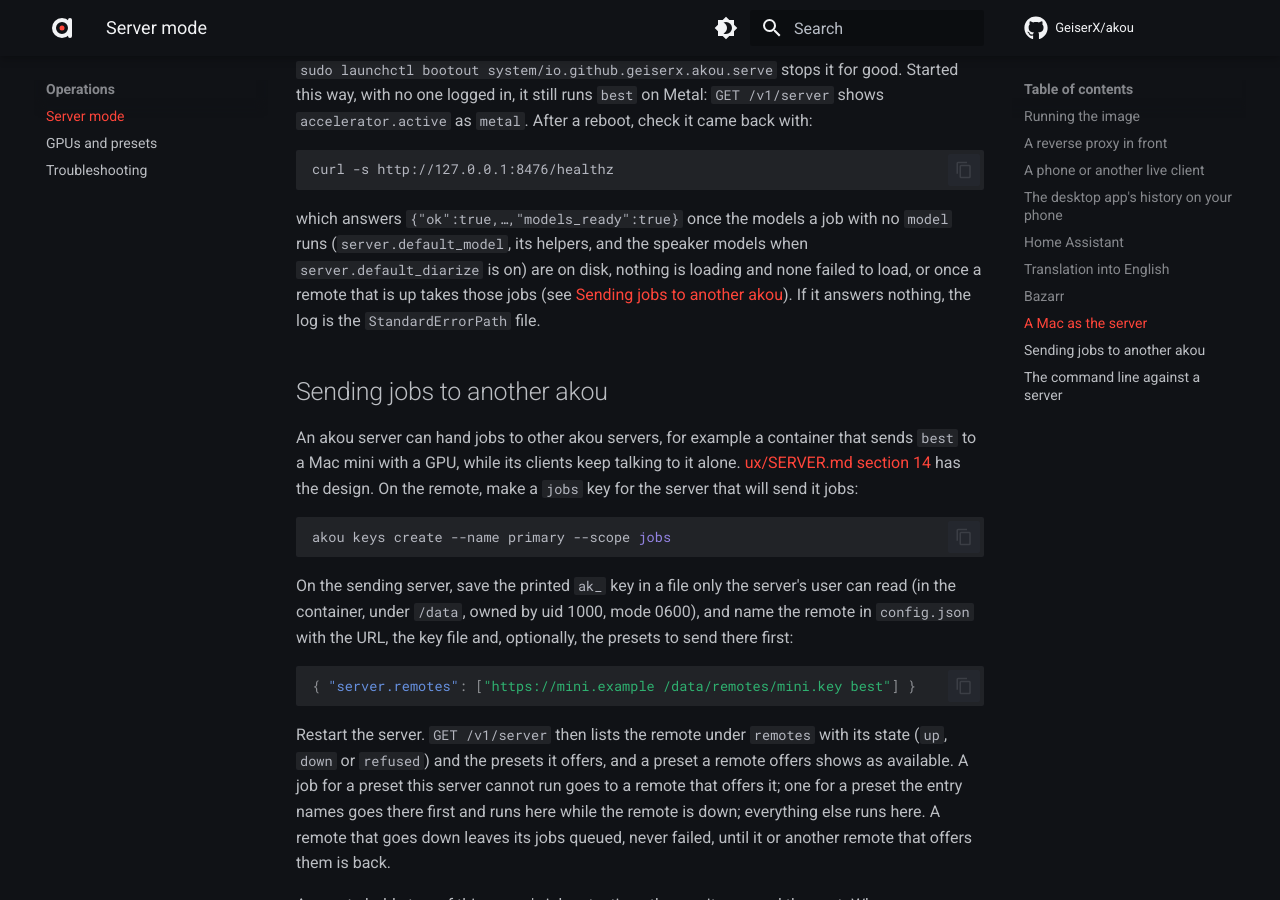
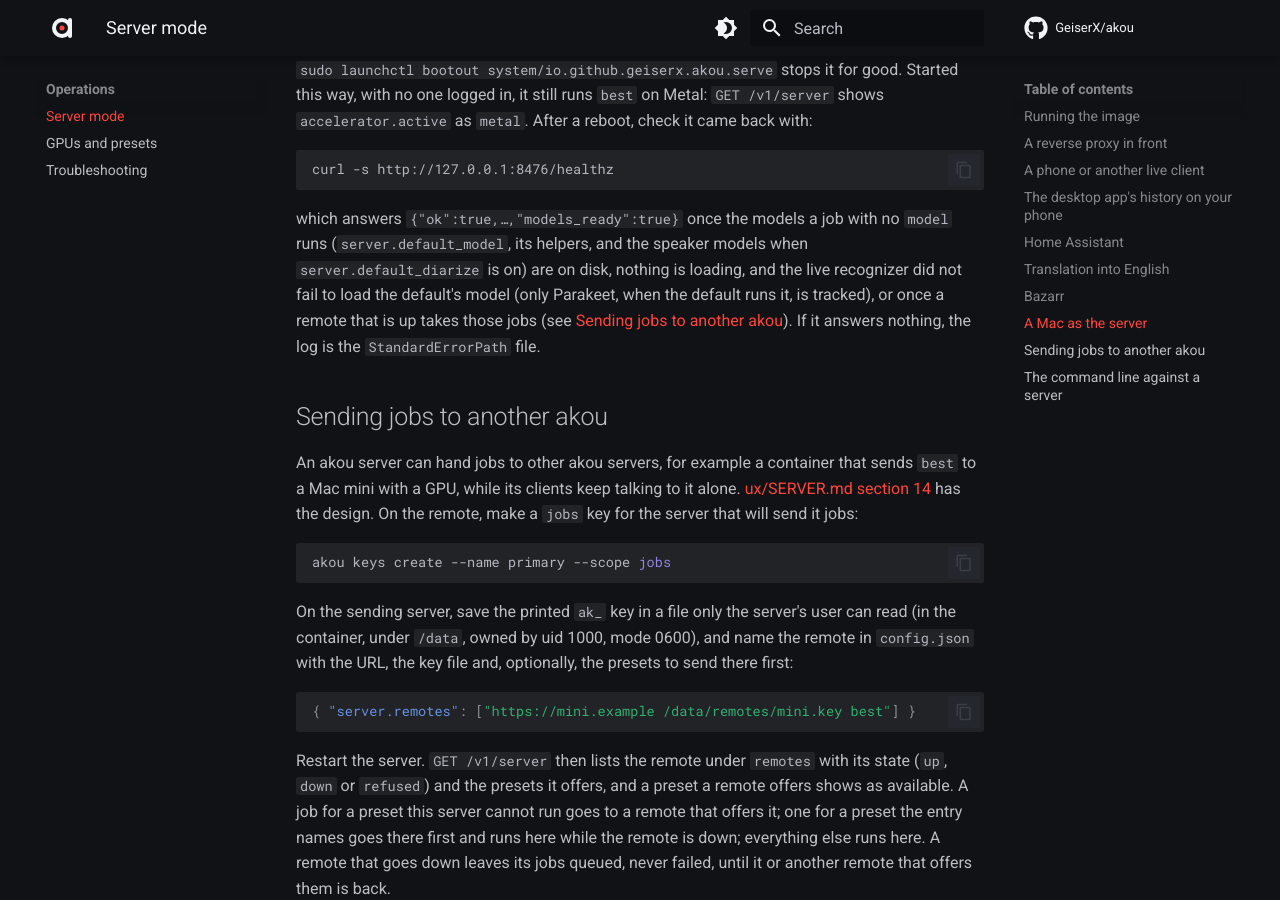
Before and after one commit to GeiserX/akou, an MkDocs documentation site: the page built from docs/server.md, in a window 1280 px wide and 900 px high, scrolled down 11696 px. Built offline with MkDocs 1.6.1 and Material for MkDocs 9.7.7, drawn with Linux system fonts in a browser that asks for light colours; comment, search, counter and statistics services are not loaded.

Commit message:
docs(server): say models_ready tracks only the live recognizer's load failure

````diff
--- a/docs/server.md
+++ b/docs/server.md
@@ -266,7 +266,7 @@ To start it at boot, with no one logged in, save this as `/Library/LaunchDaemons
 curl -s http://127.0.0.1:8476/healthz
 ```
 
-which answers `{"ok":true,…,"models_ready":true}` once the models a job with no `model` runs (`server.default_model`, its helpers, and the speaker models when `server.default_diarize` is on) are on disk, nothing is loading and none failed to load, or once a remote that is up takes those jobs (see [Sending jobs to another akou](#sending-jobs-to-another-akou)). If it answers nothing, the log is the `StandardErrorPath` file.
+which answers `{"ok":true,…,"models_ready":true}` once the models a job with no `model` runs (`server.default_model`, its helpers, and the speaker models when `server.default_diarize` is on) are on disk, nothing is loading, and the live recognizer did not fail to load the default's model (only Parakeet, when the default runs it, is tracked), or once a remote that is up takes those jobs (see [Sending jobs to another akou](#sending-jobs-to-another-akou)). If it answers nothing, the log is the `StandardErrorPath` file.
 
 ## Sending jobs to another akou
 
````
